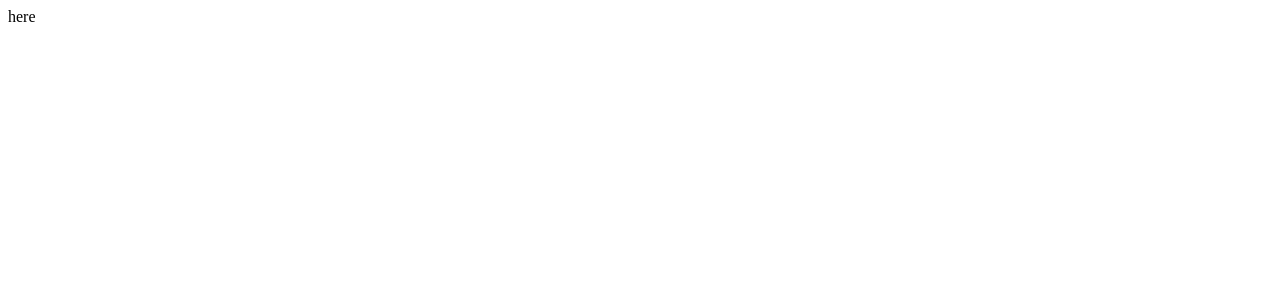
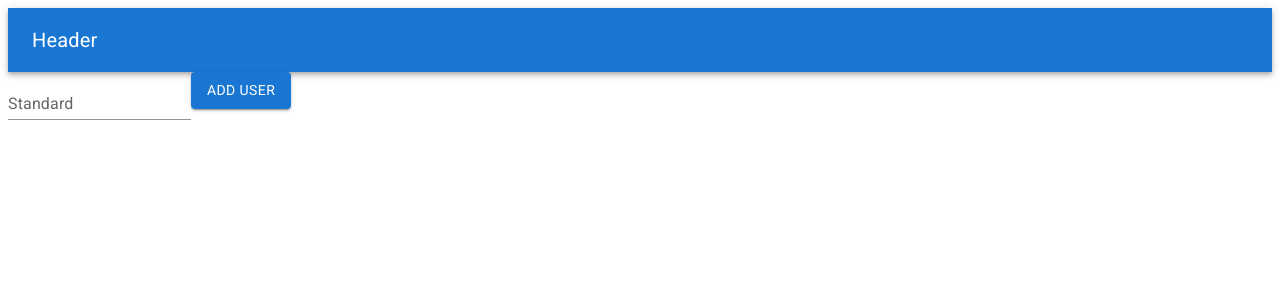
Before and after one commit to garyouyang9449/findMutualFriends, a React (Create React App) app in the folder client/: page / in a window 1280 px wide. Shown: the top 300 px of the page. Built offline with nearby package versions, Linux system fonts and the light colour scheme.

Commit message:
baseline UI

```diff
--- /dev/null
+++ b/client/src/components/Header/Header.jsx
@@ -0,0 +1,18 @@
+import React from 'react';
+import AppBar from '@mui/material/AppBar';
+import Toolbar from '@mui/material/Toolbar';
+import Typography from '@mui/material/Typography';
+
+const Header = () => {
+  return (
+    <AppBar position="static">
+      <Toolbar>
+        <Typography variant="h6" component="div" sx={{ flexGrow: 1 }}>
+          Header
+        </Typography>
+      </Toolbar>
+    </AppBar>
+  )
+}
+
+export default Header;
--- a/client/src/components/Home.tsx
+++ b/client/src/components/Home.tsx
@@ -1,10 +1,19 @@
 import React, { useState } from 'react';
+import Header from './Header/Header';
+import TwitterUsers from './TwitterUsers/TwitterUsers';
 
 const Home = () => {
   const [users, setUsers] = useState([])
 
   return (
-    <div>here</div>
+    <>
+      <div>
+        <Header />
+      </div>
+      <div>
+        <TwitterUsers />
+      </div>
+    </>
   )
 }
 
--- /dev/null
+++ b/client/src/components/TwitterUsers/TwitterUsers.jsx
@@ -0,0 +1,15 @@
+import React from 'react';
+import Button from '@mui/material/Button';
+import TextField from '@mui/material/TextField';
+
+const TwitterUsers = () => {
+  return (
+    <>
+      <TextField id="standard-basic" label="Standard" variant="standard" />
+      <Button variant="contained" >Add User</Button>
+    </>
+
+  )
+}
+
+export default TwitterUsers
```
